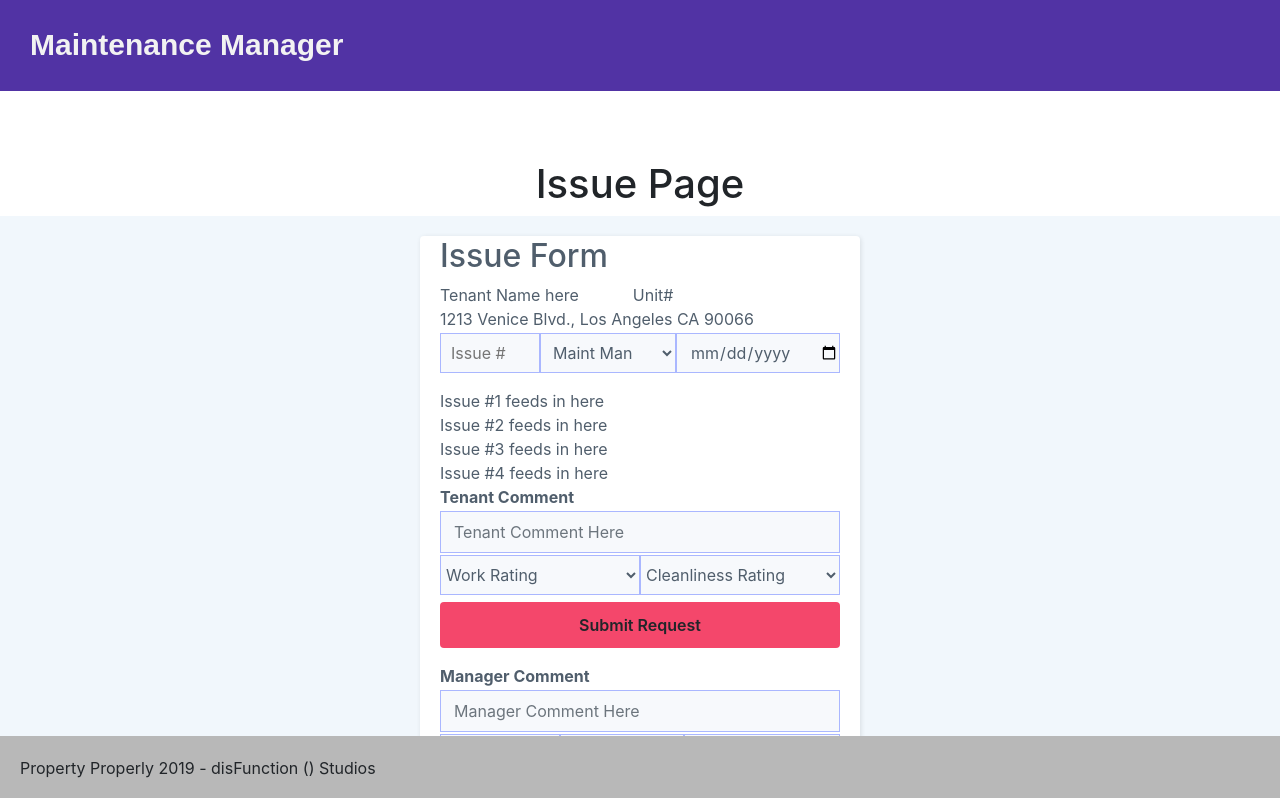
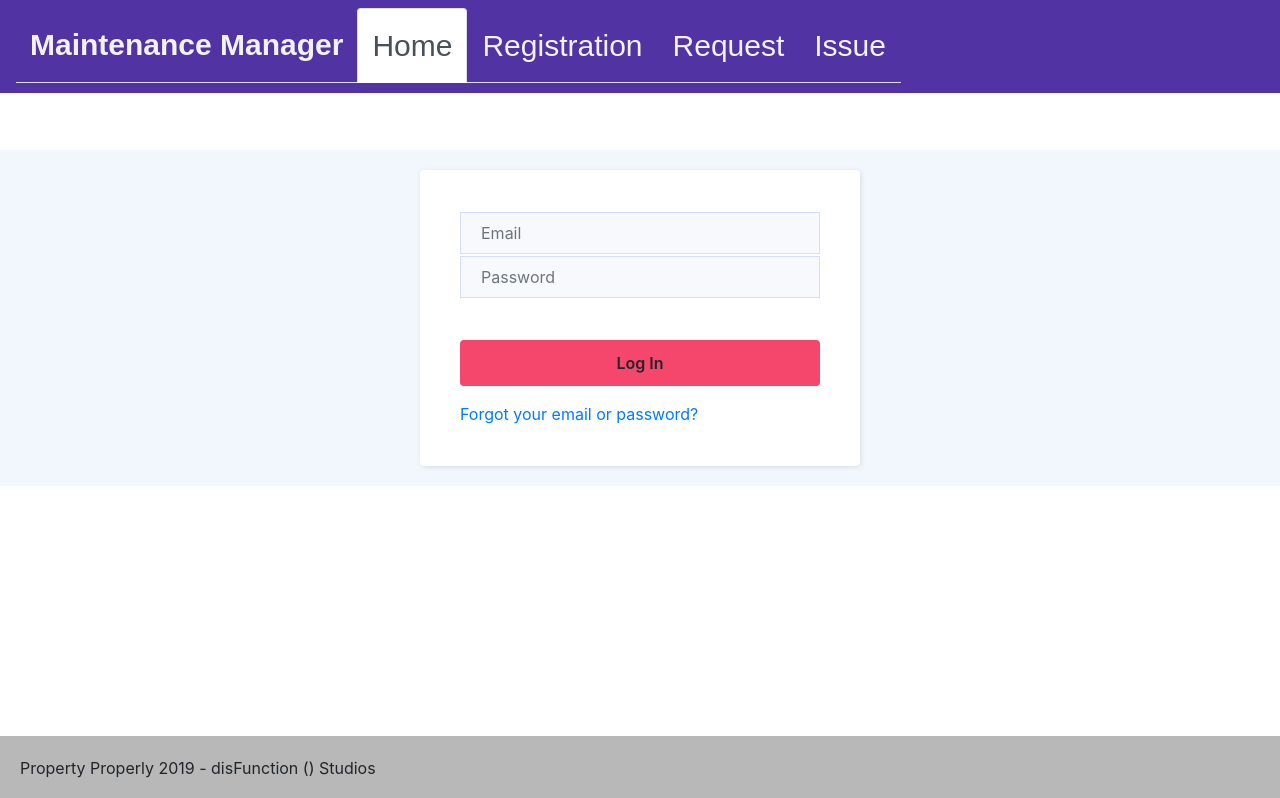
Before and after one commit to Brainchild13/Project3-Property-maintenance, a React (Create React App) app in the folder client/: page / in a window 1280 px wide. Shown: the top 798 px of the page. Built offline with nearby package versions, Linux system fonts and the light colour scheme.

Commit message:
navbar updates and routes

```diff
--- a/client/package.json
+++ b/client/package.json
@@ -5,6 +5,7 @@
   "dependencies": {
     "react": "^16.9.0",
     "react-dom": "^16.9.0",
+    "react-router-dom": "^5.0.1",
     "react-scripts": "3.1.1"
   },
   "scripts": {
--- a/client/src/App.js
+++ b/client/src/App.js
@@ -1,22 +1,27 @@
 import React from 'react';
+import { BrowserRouter as Router, Route } from 'react-router-dom';
 import NavBarIndex from './components/NavBar/NavBarIndex';
 import './App.css';
 import Registration from './components/Registration/Registration';
 import RequestApp from './components/RequestForm/RequestApp';
 import IssueForm from './components/IssuePage/IssueForm';
-// import { BrowserRouter as Router, Route } from 'react-router-dom';
-// import Discover from './pages/Discover';
-// import About from './pages/About';
-// import Search from './pages/Search';
 import Login from './components/Login/Login';
 import Footer from './components/Footer/Footer';
-import Wrapper from './components/Wrapper/Wrapper';
+// import Wrapper from './components/Wrapper/Wrapper';
 
 function App() {
   return (
     // <Router>
     <div>
-      <NavBarIndex />
+      <Router>
+        <NavBarIndex />
+        <Route exact path="/" component={Login} />
+        <Route exact path="/Registration" component={Registration} />
+        <Route exact path="/Request" component={RequestApp} />
+        <Route exact path="/Issue" component={IssueForm} />
+        {/* <Route exact path="/Supervisor" component={Supervisor} /> */}
+      </Router>
+      {/* <NavBarIndex />
       <Wrapper>
         <center>
           <h1 className="headz">Issue Page</h1>
@@ -32,11 +37,7 @@ function App() {
 
         <Login />
         <Registration />
-        {/* <Route exact path="/" component={About} /> */}
-        {/* <Route exact path="/about" component={About} /> */}
-        {/* <Route exact path="/discover" component={Discover} /> */}
-        {/* <Route exact path="/search" component={Search} /> */}
-      </Wrapper>
+      </Wrapper> */}
       <Footer />
     </div>
     // </Router>
--- a/client/src/components/IssuePage/styleIssue.css
+++ b/client/src/components/IssuePage/styleIssue.css
@@ -1,6 +1,7 @@
 .issue-form {
   background: #f1f7fc;
   padding: 20px 0;
+  margin-top: 150px;
 }
 
 .issue-form form {
--- a/client/src/components/Login/styleLogin.css
+++ b/client/src/components/Login/styleLogin.css
@@ -4,6 +4,8 @@
 .login-clean {
   background: #f1f7fc;
   padding: 20px 0;
+  /* Can remove this for formatting */
+  margin-top: 150px;
 }
 
 .login-clean form {
--- a/client/src/components/NavBar/NavBarIndex.js
+++ b/client/src/components/NavBar/NavBarIndex.js
@@ -1,15 +1,72 @@
 import React from 'react';
+import { Link } from 'react-router-dom';
 import './style.css';
 
-function NavBarIndex(props) {
+// function NavBarIndex(props) {
+function NavBarIndex() {
   return (
     <div>
       <nav className="navbar navbar-light ">
-        <a href="/" className="click">
+        {/* <a href="/" className="click">
           Maintenance Manager
-        </a>
+        </a> */}
         {/* <div className="title">Title</div>
         <div className="scores">Score:</div> */}
+        <ul className="nav nav-tabs">
+          <li>
+            <a href="/" className="click">
+              Maintenance Manager
+            </a>
+          </li>
+          <li className="nav-item">
+            <Link
+              to="/"
+              className={
+                window.location.pathname === '/'
+                  ? 'nav-link active'
+                  : 'nav-link'
+              }
+            >
+              Home
+            </Link>
+          </li>
+          <li className="nav-item">
+            <Link
+              to="/Registration"
+              className={
+                window.location.pathname === '/Registration'
+                  ? 'nav-link active'
+                  : 'nav-link'
+              }
+            >
+              Registration
+            </Link>
+          </li>
+          <li className="nav-item">
+            <Link
+              to="/Request"
+              className={
+                window.location.pathname === '/Request'
+                  ? 'nav-link active'
+                  : 'nav-link'
+              }
+            >
+              Request
+            </Link>
+          </li>
+          <li className="nav-item">
+            <Link
+              to="/Issue"
+              className={
+                window.location.pathname === '/Issue'
+                  ? 'nav-link active'
+                  : 'nav-link'
+              }
+            >
+              Issue
+            </Link>
+          </li>
+        </ul>
       </nav>
     </div>
   );
--- a/client/src/components/NavBar/NavBarMain.js
+++ b/client/src/components/NavBar/zNavBarMain.js
@@ -1,5 +1,6 @@
 import React from 'react';
 import './style.css';
+import { Link } from 'react-router-dom';
 
 function NavBarIndex(props) {
   return (
--- a/client/src/components/Registration/styleReg.css
+++ b/client/src/components/Registration/styleReg.css
@@ -1,6 +1,7 @@
 .sign-up {
   background: #f1f7fc;
   padding: 20px 0;
+  margin-top: 150px;
 }
 
 .sign-up form {
--- a/client/src/components/RequestForm/styleReq.css
+++ b/client/src/components/RequestForm/styleReq.css
@@ -1,6 +1,7 @@
 .request-maintenance {
   background: #f1f7fc;
   padding: 20px 0;
+  margin-top: 150px;
 }
 
 .request-maintenance form {
```
Also changed, not shown: client/src/components/NavBar/zindex.js (renamed from client/src/components/NavBar/index.js), 1 other file (tests, documents, lock files or other folders).
